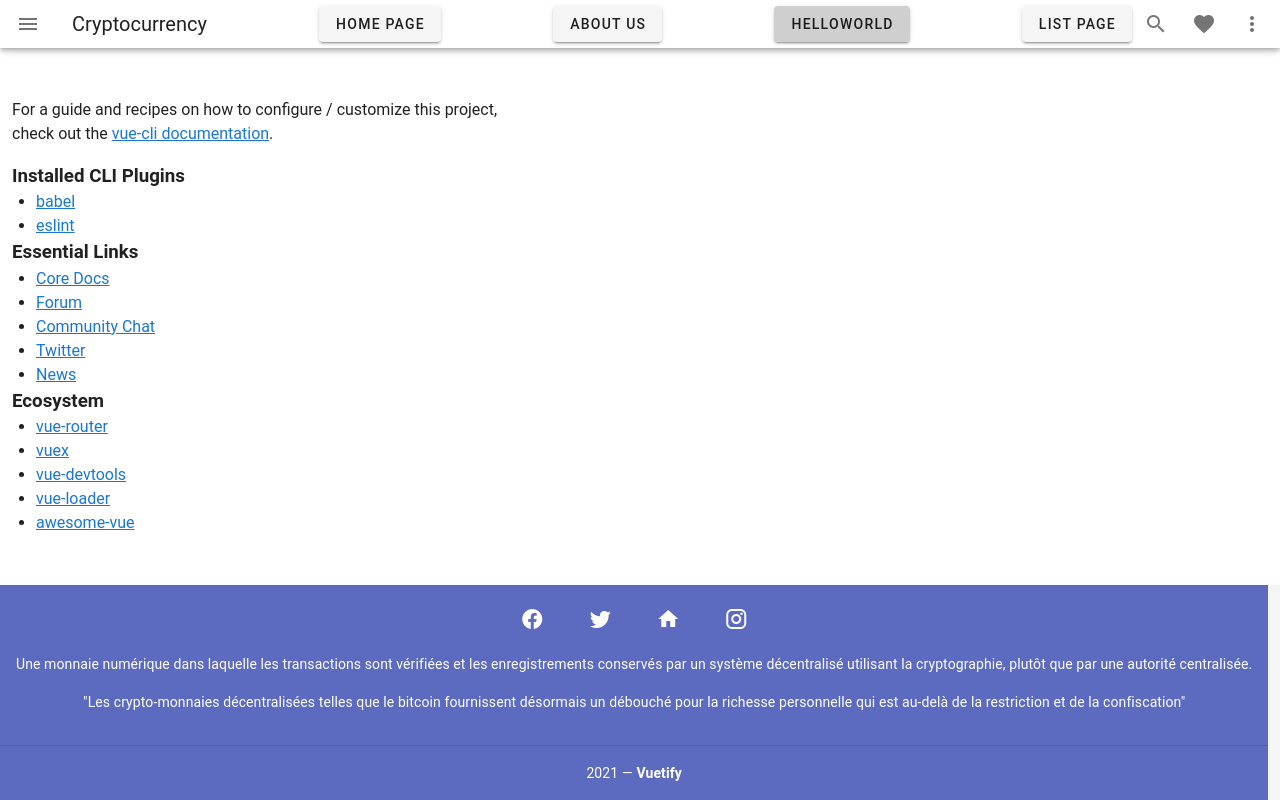
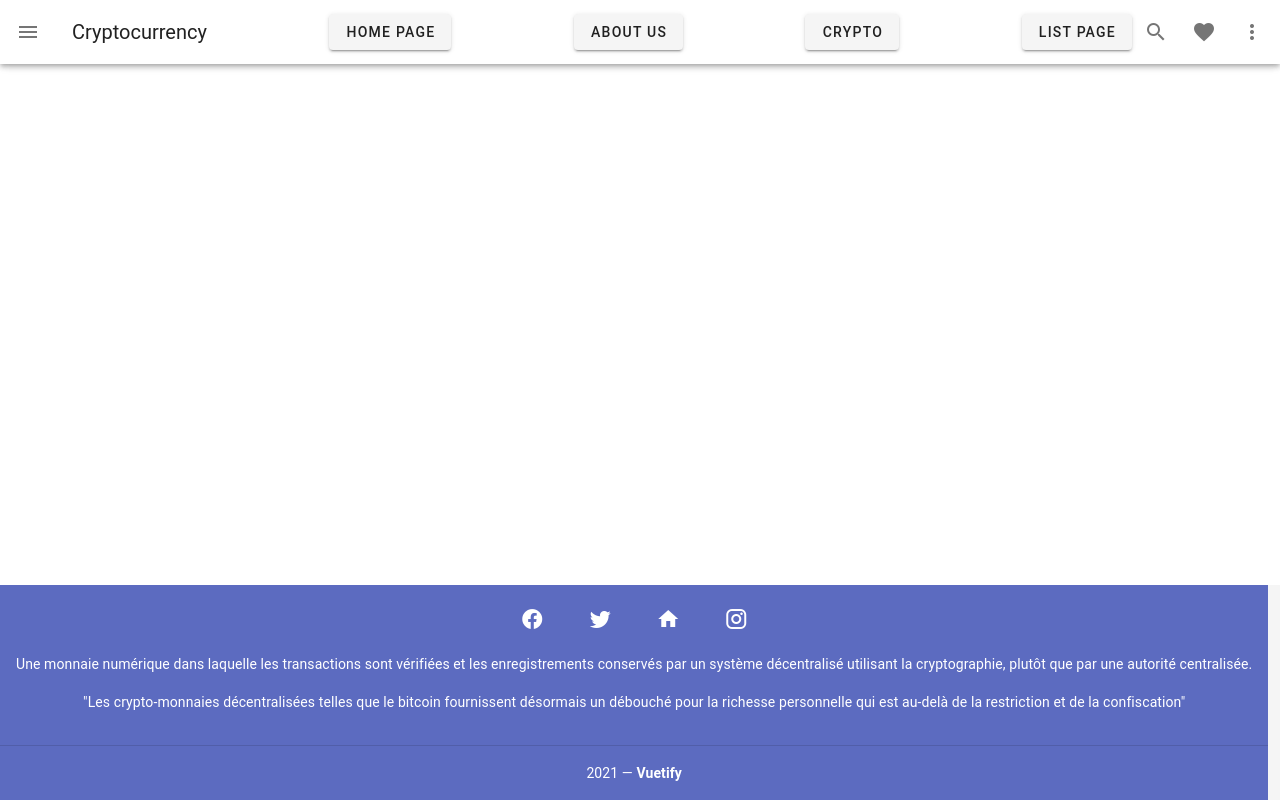
Before and after one commit to Realise-Formation-Digital/vue-cryptocurrencies-project, a Vue app: page /HelloWorld in a window 1280 px wide. Built offline with nearby package versions, Linux system fonts and the light colour scheme.

Commit message:
Header_version 1

```diff
--- a/src/components/Beer.vue
+++ b/src/components/Beer.vue
@@ -1,7 +1,10 @@
 <template>
   <div class="hello">
-    <h1>Beer</h1>
-    <button @click="chercherBeer()"> Chercher-Beer</button>
+    <div class="hello">
+    <p> List page = Page Api de Gaby et tristan </p>
+  </div>
+    <h1>List page</h1>
+    <button @click="chercherBeer()"> Chercher-Api</button>
 
     <div v-for="(truc, index) in fichierjson" :key="index">
 
@@ -33,7 +36,7 @@ export default {
     async chercherBeer() {
       try {
         const axios = require("axios");
-        const result = await axios.get("https://api.punkapi.com/v2/beers");
+       const result = await axios.get("https://api.punkapi.com/v2/beers");
         console.log("Resultat", result)
         this.fichierjson = result.data
 
--- /dev/null
+++ b/src/components/Crypto.vue
@@ -0,0 +1,37 @@
+<template>
+  <div class="hello">
+    <h1>Cryptomonnaies</h1><br>
+    <p>
+     Comparatif des meilleures plateformes pour acheter et vendre des Bitcoins<br>
+      <a href="https://www.clubic.com/antivirus-securite-informatique/cryptage-cryptographie/crypto-monnaie/article-877095-1-comparatif-plateformes-crypto-meilleur-service-acheter-vendre-cryptomonnaies-8201.html" target="_blank" rel="noopener">vue-click plateformes</a>.
+    </p>
+    <br>
+    <h3>Informations</h3>
+    <ul>
+      <li><a href="https://api.coinpaprika.com/" target="_blank"
+             rel="noopener">Coinpaprika</a></li>
+      <li><a href="https://cryptoast.fr/crypto-monnaie-explication-definition/" target="_blank"
+             rel="noopener">Crypto-monnaie</a></li>
+      <li><a href="https://static.coinpaprika.com/storage/cdn/whitepapers/215.pdf" target="_blank" rel="noopener">Bitcoin</a></li>
+      <li><a href="https://www.bitcoinsuisse.com/" target="_blank" rel="noopener">Bitcoin Suissem</a></li>
+      <li><a href="https://coinmarketcap.com/" target="_blank" rel="noopener">CoinMarket Cap</a></li>
+      <li><a href="https://twitter.com/vuejs" target="_blank" rel="noopener">Twitter</a></li>
+      <li><a href="https://economictimes.indiatimes.com/topic/cryptocurrency/news" target="_blank" rel="noopener">News</a></li>
+    </ul>
+
+  </div>
+</template>
+
+<script>
+export default {
+  name: 'Crypto',
+  props: {
+    msg: String
+  }
+}
+</script>
+
+<!-- Add "scoped" attribute to limit CSS to this component only -->
+<style scoped>
+
+</style>
--- a/src/components/Header.vue
+++ b/src/components/Header.vue
@@ -1,8 +1,15 @@
 <template>
   <div>
 
-<v-toolbar dense>
+
+      <v-toolbar
+        padless
+        class="#3F51B5"
+      >
+
       <v-app-bar-nav-icon></v-app-bar-nav-icon>
+
+
 
       <v-toolbar-title>Cryptocurrency</v-toolbar-title>
         <v-spacer></v-spacer>
@@ -17,8 +24,8 @@
         </v-btn>
         <v-spacer></v-spacer>
         <v-btn
-            to="/HelloWorld">
-            HelloWorld
+            to="/Crypto">
+            Crypto
         </v-btn>
         <v-spacer></v-spacer>
         <v-btn
@@ -38,23 +45,6 @@
       </v-btn>
     </v-toolbar>
 
-    <!-- el html que está aquí se va a repetir en cada página, <header>
-    <h1>Hello!</h1>
-    <p>
-      <router-link to="/Beer">Go to Beer!!!!</router-link>
-    </p>
-    <br>
-    <p>
-      <router-link to="HelloAlicia">Go to HelloAlicia!!!!</router-link>
-    </p>
-    <br>
-    <p>
-      <router-link to="HelloWorld">Go to HelloWorld!!!!</router-link>
-    </p>
-    <br>
-    <p>
-      <router-link to="/">Go to Home!!!!</router-link>
-    </p>     -->
   </div>
 </template>
 
--- a/src/components/HelloAlicia.vue
+++ b/src/components/HelloAlicia.vue
@@ -1,7 +1,7 @@
 <template>
   <div class="hello">
-    <h1>HelloAlicia</h1>
-    <h2 @click="changeName()"> changer le prenom </h2>
+    <h1>Page de Fabian</h1>
+    <h2 @click="changeName()"> Click ici </h2>
     <h2> {{ name }} </h2>
     <!-- // al dar click en Hello se cambia el nobre Alicia por Marco -->
   </div>
@@ -20,7 +20,7 @@ export default {
   },
   methods: {
     changeName() {     // funcion que cambia el nombre anterior (Alicia) por un nuevo nombre (Marco)
-      this.name = "Marco"
+      this.name = "Fabian"
     },
     fetchApi() {
       // prendre le resultat depuis recepts
--- a/src/components/HelloWorld.vue
+++ /dev/null
@@ -1,48 +0,0 @@
-<template>
-  <div class="hello">
-    <h1>{{ msg }}</h1>
-    <p>
-      For a guide and recipes on how to configure / customize this project,<br>
-      check out the
-      <a href="https://cli.vuejs.org" target="_blank" rel="noopener">vue-cli documentation</a>.
-    </p>
-    <h3>Installed CLI Plugins</h3>
-    <ul>
-      <li><a href="https://github.com/vuejs/vue-cli/tree/dev/packages/%40vue/cli-plugin-babel" target="_blank"
-             rel="noopener">babel</a></li>
-      <li><a href="https://github.com/vuejs/vue-cli/tree/dev/packages/%40vue/cli-plugin-eslint" target="_blank"
-             rel="noopener">eslint</a></li>
-    </ul>
-    <h3>Essential Links</h3>
-    <ul>
-      <li><a href="https://vuejs.org" target="_blank" rel="noopener">Core Docs</a></li>
-      <li><a href="https://forum.vuejs.org" target="_blank" rel="noopener">Forum</a></li>
-      <li><a href="https://chat.vuejs.org" target="_blank" rel="noopener">Community Chat</a></li>
-      <li><a href="https://twitter.com/vuejs" target="_blank" rel="noopener">Twitter</a></li>
-      <li><a href="https://news.vuejs.org" target="_blank" rel="noopener">News</a></li>
-    </ul>
-    <h3>Ecosystem</h3>
-    <ul>
-      <li><a href="https://router.vuejs.org" target="_blank" rel="noopener">vue-router</a></li>
-      <li><a href="https://vuex.vuejs.org" target="_blank" rel="noopener">vuex</a></li>
-      <li><a href="https://github.com/vuejs/vue-devtools#vue-devtools" target="_blank" rel="noopener">vue-devtools</a>
-      </li>
-      <li><a href="https://vue-loader.vuejs.org" target="_blank" rel="noopener">vue-loader</a></li>
-      <li><a href="https://github.com/vuejs/awesome-vue" target="_blank" rel="noopener">awesome-vue</a></li>
-    </ul>
-  </div>
-</template>
-
-<script>
-export default {
-  name: 'HelloWorld',
-  props: {
-    msg: String
-  }
-}
-</script>
-
-<!-- Add "scoped" attribute to limit CSS to this component only -->
-<style scoped>
-
-</style>
--- a/src/components/Home.vue
+++ b/src/components/Home.vue
@@ -1,6 +1,6 @@
 <template>
   <div class="hello">
-    <p> home page = ici, on verra la page principale qui va correspondre avec le html programmé en Home.vuel </p>
+    <p> Home page = Page Bitcoinlive de Kilian </p>
   </div>
 </template>
 
--- a/src/plugins/router.js
+++ b/src/plugins/router.js
@@ -3,7 +3,7 @@ import VueRouter from 'vue-router'
 import Home from "@/components/Home";
 import Beer from "@/components/Beer";
 import HelloAlicia from "@/components/HelloAlicia";
-import HelloWorld from "@/components/HelloWorld";
+import Crypto from "@/components/Crypto";
 
 Vue.use(VueRouter)
 
@@ -21,8 +21,8 @@ const routePath = [
     component: HelloAlicia
   },
   {
-    path: '/HelloWorld',
-    component: HelloWorld
+    path: '/Crypto',
+    component: Crypto
   },
 ]
 
```
